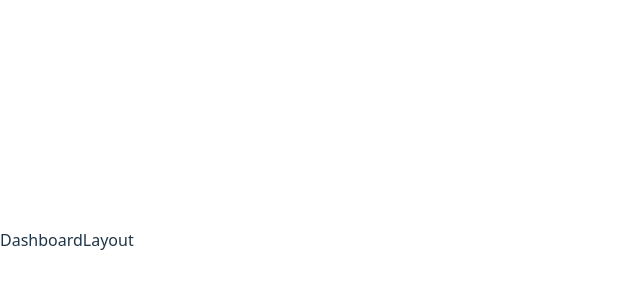
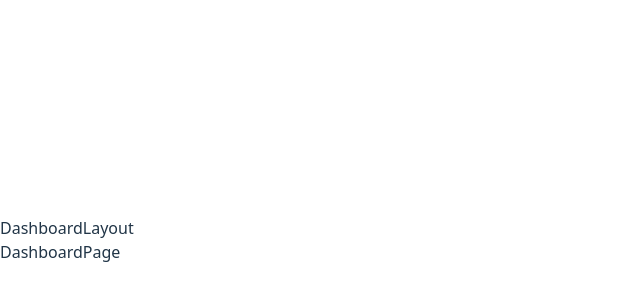
Before and after one commit to ReizalPutra/prayerkids-hr, a React app in the folder frontend/: page /dashboard in a window 1280 px wide. Shown: the part 160-460 px from the top of the page, without its empty margins (0-640 px from the left). Built offline with nearby package versions, Linux system fonts and the light colour scheme; sample sign-in values are in the browser's storage; the HTML template or start-up script is replaced by a standard one.

Commit message:
Update DashboardLayout component to include Outlet for nested routing

```diff
--- a/frontend/src/shared/layouts/DahsboardLayout.tsx
+++ b/frontend/src/shared/layouts/DahsboardLayout.tsx
@@ -4,7 +4,9 @@ type Props = {}
 
 function DashboardLayout({}: Props) {
   return (
-    <div>DashboardLayout</div>
+    <div>DashboardLayout
+      <Outlet/>
+    </div>
   )
 }
 
```
